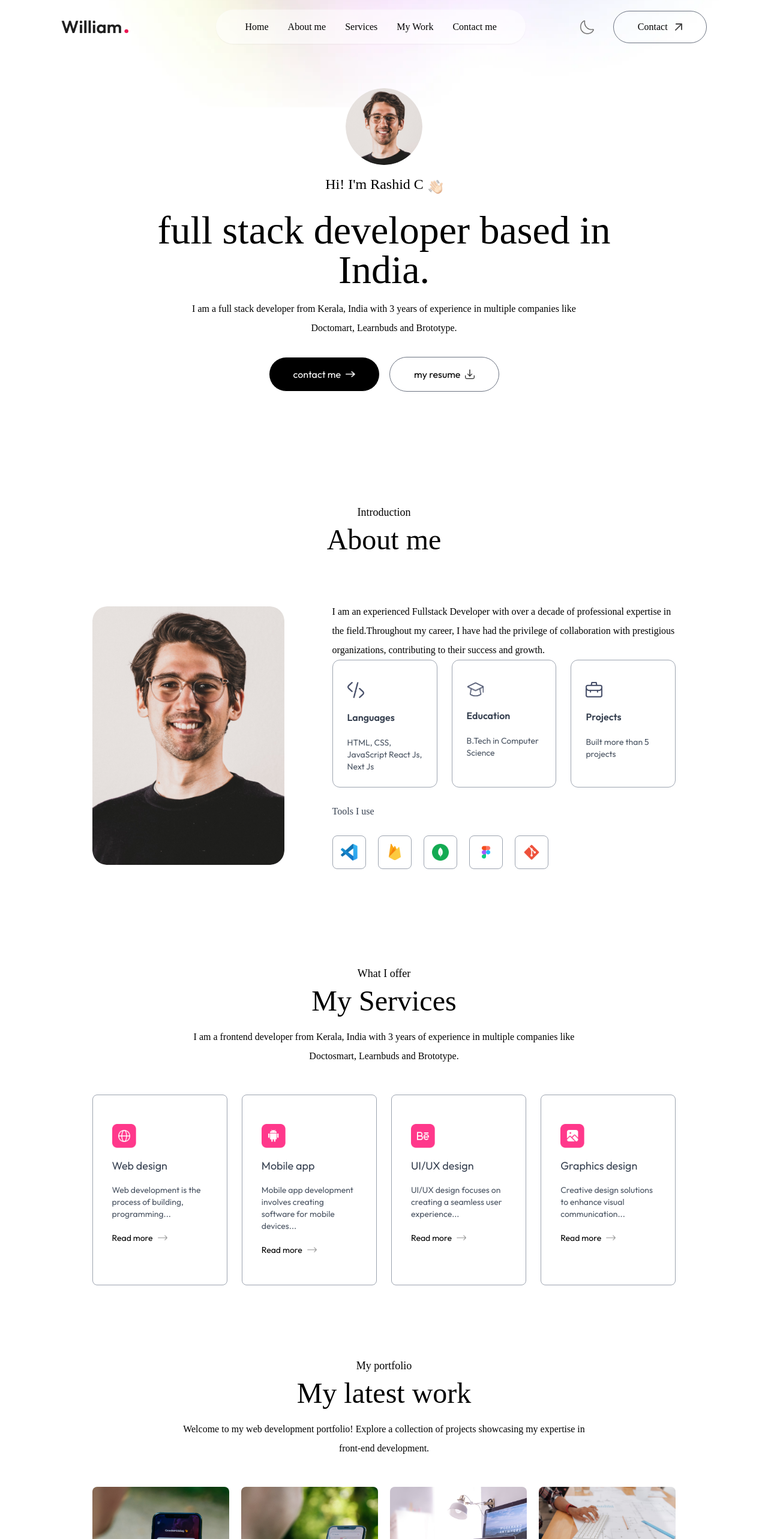
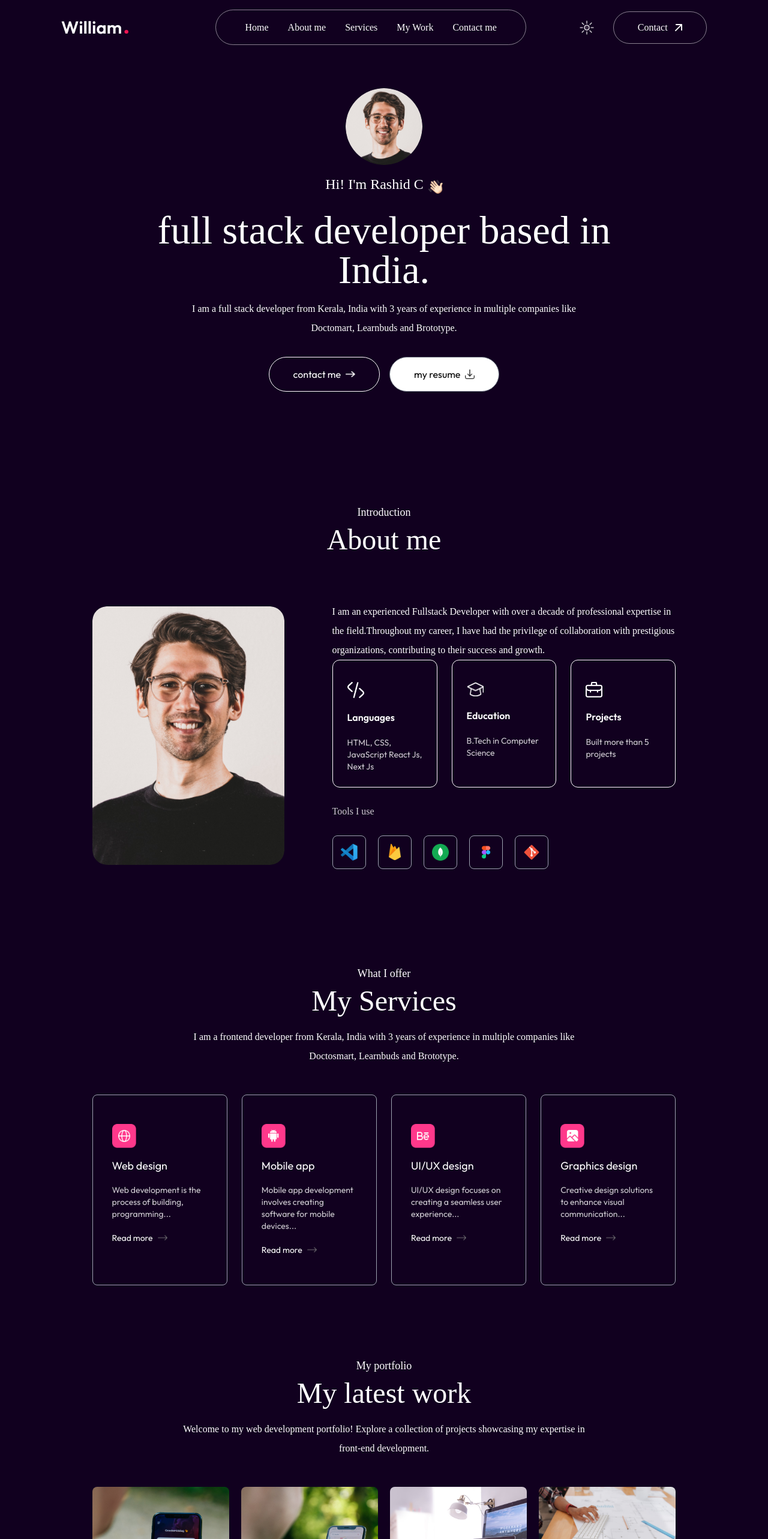
Before and after one commit to Rashid-C/Nextjs_Portfolio, a Next.js app: page / in a window 1280 px wide. Shown: the top 2566 px of the page at 60% size. Built offline with nearby package versions, Linux system fonts and the light colour scheme; a web font is replaced by a local one.

Commit message:
Dark mode added with all pages

```diff
--- a/app/layout.js
+++ b/app/layout.js
@@ -18,9 +18,9 @@
 
 export default function RootLayout({ children }) {
   return (
-    <html lang="en" className="scroll-smooth">
+    <html lang="en" className="scroll-smooth dark">
       <body
-        className={`${outfit.className} ${ovo.className} antialiased leading-8 overflow-x-hidden`}
+        className={`${outfit.className} ${ovo.className} antialiased leading-8 overflow-x-hidden dark:bg-darkTheme dark:text-white `}
       >
         {children}
       </body>
--- a/app/page.js
+++ b/app/page.js
@@ -6,17 +6,42 @@
 import Navbar from "@/components/Navbar";
 import Services from "@/components/Services";
 import Work from "@/components/Work";
+import { useEffect, useState } from "react";
 
 export default function Home() {
+  const [isDarkMode, setIsDarkMode] = useState(false);
+
+  useEffect(() => {
+    if (
+      (localStorage.theme =
+        "dark" ||
+        (!("theme" in localStorage) &&
+          window.matchMedia("(prefers-color-scheme:dark)").matches))
+    ) {
+      setIsDarkMode(true);
+    } else {
+      setIsDarkMode(false);
+    }
+  }, []);
+
+  useEffect(() => {
+    if (isDarkMode) {
+      document.documentElement.classList.add("dark");
+      localStorage.theme = "dark";
+    } else {
+      document.documentElement.classList.remove("dark");
+      localStorage.theme = "";
+    }
+  }, [isDarkMode]);
   return (
     <>
-      <Navbar />
-      <Header />
-      <About />
-      <Services />
-      <Work />
-      <Contact />
-      <Footer />
+      <Navbar isDarkMode={isDarkMode} setIsDarkMode={setIsDarkMode} />
+      <Header isDarkMode={isDarkMode} />
+      <About isDarkMode={isDarkMode} />
+      <Services isDarkMode={isDarkMode} />
+      <Work isDarkMode={isDarkMode} />
+      <Contact isDarkMode={isDarkMode} />
+      <Footer isDarkMode={isDarkMode} />
     </>
   );
 }
--- a/components/About.jsx
+++ b/components/About.jsx
@@ -2,7 +2,7 @@
 import Image from "next/image";
 import React from "react";
 
-const About = () => {
+const About = ({ isDarkMode }) => {
   return (
     <div id="about" className="w-full px-[12%] py-10 scroll-mt-20">
       <h4 className="text-center mb-2 text-lg font-Ovo">Introduction</h4>
@@ -27,16 +27,16 @@
             {infoList.map(({ icon, iconDark, title, description }, index) => (
               <li
                 key={index}
-                className="border-[0.5px] border-gray-400 rounded-xl p-6 cursor-pointer hover:bg-lightHover hover:-translate-y-1 duration-500 hover:shadow-black "
+                className="border-[0.5px] border-gray-400 rounded-xl p-6 cursor-pointer hover:bg-lightHover hover:-translate-y-1 duration-500 hover:shadow-black dark:border-white dark:hover:shadow-white dark:hover:bg-darkHover/50 "
               >
-                <Image src={icon} alt={title} className="w-7 mt-3" />
-                <h3 className="my-4 font-semibold text-gray-700">{title}</h3>
-                <p className="text-gray-600 text-sm">{description}</p>
+                <Image src={isDarkMode?iconDark:icon} alt={title} className="w-7 mt-3" />
+                <h3 className="my-4 font-semibold text-gray-700 dark:text-white">{title}</h3>
+                <p className="text-gray-600 text-sm dark:text-white/80">{description}</p>
               </li>
             ))}
           </ul>
 
-          <h4 className="my-6 text-gray-700 font-Ovo">Tools I use</h4>
+          <h4 className="my-6 text-gray-700 font-Ovo dark:text-white/80">Tools I use</h4>
 
           <ul className="flex items-center gap-3 sm:gap-5">
             {toolsData.map((tool, index) => (
--- a/components/Footer.jsx
+++ b/components/Footer.jsx
@@ -2,14 +2,22 @@
 import Image from "next/image";
 import React from "react";
 
-const Footer = () => {
+const Footer = ({ isDarkMode }) => {
   return (
     <div className="mt-20">
       <div className="text-center">
-        <Image src={assets.logo} alt="logo" className="w-36 mx-auto mb-2" />
+        <Image
+          src={isDarkMode ? assets.logo_dark : assets.logo}
+          alt="logo"
+          className="w-36 mx-auto mb-2"
+        />
 
         <div className="w-max flex items-center gap-2 mx-auto">
-          <Image src={assets.mail_icon} alt="logo" className="w-6" />
+          <Image
+            src={isDarkMode ? assets.mail_icon_dark : assets.mail_icon}
+            alt="logo"
+            className="w-6"
+          />
           anurashid105@gmail.com
         </div>
       </div>
--- a/components/Header.jsx
+++ b/components/Header.jsx
@@ -28,7 +28,7 @@
       <div className="flex flex-col sm:flex-row items-center gap-4 mt-4">
         <a
           href="#contact"
-          className="px-10 py-3 border border-white rounded-full bg-black text-white flex items-center gap-2"
+          className="px-10 py-3 border border-white rounded-full bg-black text-white flex items-center gap-2 dark:bg-transparent "
         >
           contact me
           <Image
@@ -41,7 +41,7 @@
         <a
           href="/RASHID_C-MERN_STACK-DEVELOPER.pdf"
           download
-          className="px-10 py-3 border rounded-full border-gray-500 flex items-center gap-2"
+          className="px-10 py-3 border rounded-full border-gray-500 flex items-center gap-2 bg-white dark:text-black"
         >
           my resume
           <Image
--- a/components/Navbar.jsx
+++ b/components/Navbar.jsx
@@ -2,7 +2,7 @@
 import Image from "next/image";
 import React, { useEffect, useRef, useState } from "react";
 
-const Navbar = () => {
+const Navbar = ({ isDarkMode, setIsDarkMode }) => {
   const [isScroll, setIsScroll] = useState(false);
   const sideMenuRef = useRef();
 
@@ -24,7 +24,7 @@
   }, []);
   return (
     <>
-      <div className="fixed top-0 right-0 w-11/12 -z-10 translate-y-[-80%]">
+      <div className="fixed top-0 right-0 w-11/12 -z-10 translate-y-[-80%] dark:hidden">
         <Image
           src={assets.header_bg_color}
           alt="header_bg_color"
@@ -33,12 +33,14 @@
       </div>
       <nav
         className={`w-full fixed px-5 lg:px-8 xl:px-[8%] py-4 flex items-center justify-between z-50 ${
-          isScroll ? "bg-white bg-opacity-50 backdrop-blur-lg shadow-sm " : ""
+          isScroll
+            ? "bg-white bg-opacity-50 backdrop-blur-lg shadow-sm dark:bg-darkTheme dark:shadow-white/20 "
+            : ""
         }`}
       >
         <a href="#top">
           <Image
-            src={assets.logo}
+            src={isDarkMode ? assets.logo_dark : assets.logo}
             alt="logo"
             className="w-28 cursor-pointer mr-14"
           />
@@ -46,7 +48,9 @@
 
         <ul
           className={`hidden md:flex items-center gap-6 lg:gap-8 rounded-full px-12 py-3 ${
-            isScroll ? "" : " bg-white shadow-sm bg-opacity-50 "
+            isScroll
+              ? ""
+              : " bg-white shadow-sm bg-opacity-50 dark:border dark:border-white/50 dark:bg-transparent"
           }`}
         >
           <li>
@@ -76,30 +80,42 @@
           </li>
         </ul>
         <div className="flex items-center gap-4">
-          <button>
-            <Image src={assets.moon_icon} alt="moon" className="w-6" />
+          <button onClick={() => setIsDarkMode((prev) => !prev)}>
+            <Image
+              src={isDarkMode ? assets.sun_icon : assets.moon_icon}
+              alt="moon"
+              className="w-6"
+            />
           </button>
           <a
             href="#contact"
-            className="hidden lg:flex items-center gap-3 px-10 py-2.5 border border-gray-500 rounded-full ml-4 font-Ovo"
+            className="hidden lg:flex items-center gap-3 px-10 py-2.5 border border-gray-500 rounded-full ml-4 font-Ovo dark:border-white/50   "
           >
             Contact{" "}
-            <Image src={assets.arrow_icon} alt="arrow_img" className="w-3" />
+            <Image
+              src={isDarkMode ? assets.arrow_icon_dark : assets.arrow_icon}
+              alt="arrow_img"
+              className="w-3"
+            />
           </a>
 
           <button className="block md:hidden ml-3" onClick={openMenu}>
-            <Image src={assets.menu_black} alt="menu_black" className="w-6" />
+            <Image
+              src={isDarkMode ? assets.menu_white : assets.menu_black}
+              alt="menu_black"
+              className="w-6"
+            />
           </button>
         </div>
 
         {/* mobile menu */}
         <ul
           ref={sideMenuRef}
-          className="flex md:hidden flex-col gap-4 py-20 px-10 fixed -right-64 top-0 bottom-0 w-64 z-50 h-screen bg-rose-50 transition duration-500 "
+          className="flex md:hidden flex-col gap-4 py-20 px-10 fixed -right-64 top-0 bottom-0 w-64 z-50 h-screen bg-rose-50 transition duration-500 dark:bg-darkHover dark:text-white"
         >
           <div className="absolute right-6 top-6" onClick={closeMenu}>
             <Image
-              src={assets.close_black}
+              src={isDarkMode ? assets.close_white : assets.close_black}
               alt="close_black"
               className="w-5 cursor-pointer"
             />
--- a/components/Services.jsx
+++ b/components/Services.jsx
@@ -17,11 +17,11 @@
         {serviceData.map(({ icon, title, description, link }, index) => (
           <div
             key={index}
-            className="border border-gray-400 rounded-lg px-8 py-12 hover:shadow-black cursor-pointer hover:bg-lightHover hover:-translate-y-1 duration-500"
+            className="border border-gray-400 rounded-lg px-8 py-12 hover:shadow-black cursor-pointer hover:bg-lightHover hover:-translate-y-1 duration-500 dark:hover:bg-darkHover dark:hover:shadow-white"
           >
             <Image src={icon} alt="imgicon" className="w-10" />
-            <h3 className="text-lg my-4 text-gray-700">{title}</h3>
-            <p className="text-sm text-gray-600 leading-5">{description}</p>
+            <h3 className="text-lg my-4 text-gray-700 dark:text-white">{title}</h3>
+            <p className="text-sm text-gray-600 leading-5 dark:text-white/80">{description}</p>
             <a href={link} className="flex items-center gap-2 text-sm mt-5">
               Read more{" "}
               <Image
--- a/components/Work.jsx
+++ b/components/Work.jsx
@@ -2,7 +2,7 @@
 import Image from "next/image";
 import React from "react";
 
-const Work = () => {
+const Work = ({ isDarkMode }) => {
   return (
     <div id="work" className="w-full px-[12%] py-10 scroll-mt-20">
       <h4 className="text-center mb-2 text-lg font-Ovo">My portfolio</h4>
@@ -13,11 +13,11 @@
         projects showcasing my expertise in front-end development.
       </p>
 
-      <div className="grid grid-cols-auto my-10 gap-5">
+      <div className="grid grid-cols-auto my-10 gap-5  dark:text-black">
         {workData.map((project, index) => (
           <div
             key={index}
-            className="aspect-square bg-no-repeat bg-cover bg-center rounded-lg relative cursor-pointer group"
+            className="aspect-square bg-no-repeat bg-cover bg-center rounded-lg relative cursor-pointer group  "
             style={{ backgroundImage: `url(${project.bgImage})` }}
           >
             <div className="bg-white w-10/12 rounded-md absolute bottom-5 left-1/2 -translate-x-1/2 py-3 px-5 flex items-center justify-between duration-500 group-hover:bottom-7">
@@ -35,10 +35,16 @@
       </div>
       <a
         href=""
-        className="w-max flex items-center justify-center gap-2 text-gray-700 border-[0.5px] border-gray-700 rounded-full py-3 px-10 mx-auto my-20 hover:bg-lightHover duration-500 "
+        className="w-max flex items-center justify-center gap-2 text-gray-700 border-[0.5px] border-gray-700 rounded-full py-3 px-10 mx-auto my-20 hover:bg-lightHover duration-500 dark:text-white dark:border-white dark:hover:bg-darkHover "
       >
         Show more{" "}
-        <Image src={assets.right_arrow} alt="right_arrow" className="w-4" />
+        <Image
+          src={
+            isDarkMode ? assets.right_arrow_bold_dark : assets.right_arrow_bold
+          }
+          alt="right_arrow"
+          className="w-4"
+        />
       </a>
     </div>
   );
--- a/tailwind.config.mjs
+++ b/tailwind.config.mjs
@@ -25,5 +25,6 @@
       }
     },
   },
+  darkMode:"selector",
   plugins: [],
 };
```
Also changed, not shown: components/Contact.jsx (+5 -5 lines), 1 other file (tests, documents, lock files or other folders).
